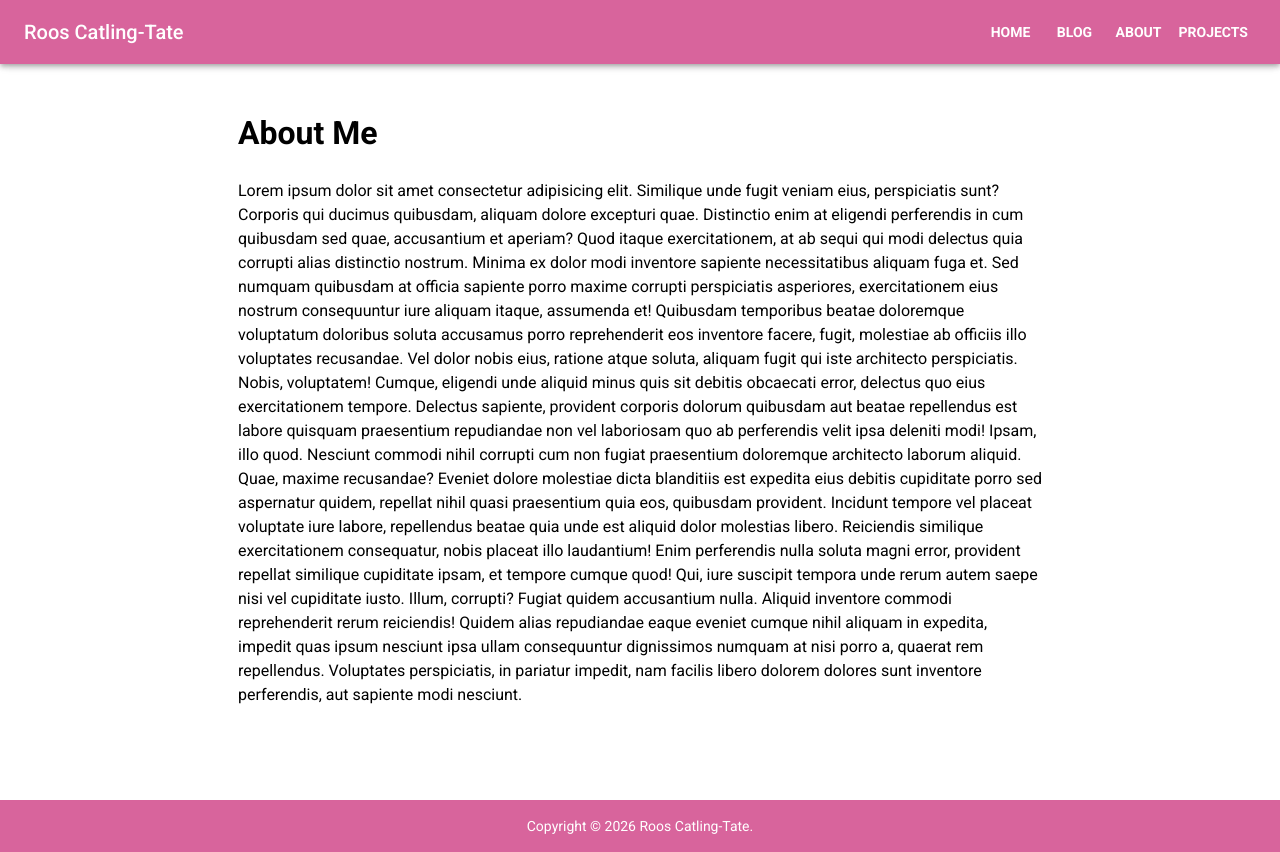
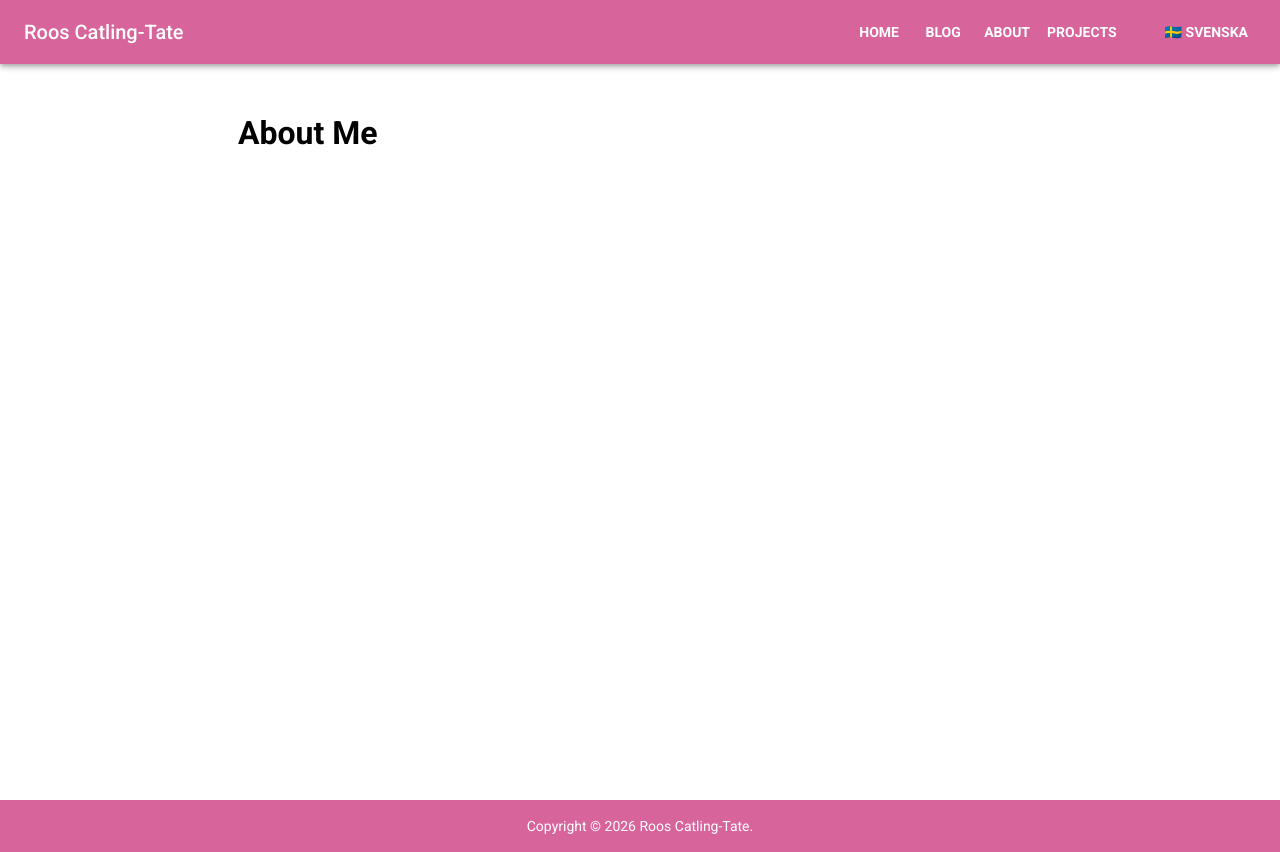
Before and after one commit to Roocatt/roocatt.github.io, a React (Vite) app: page /about in a window 1280 px wide. Built offline with nearby package versions, Linux system fonts and the light colour scheme; a web font is replaced by a local one.

Commit message:
Add i18n stuff

```diff
--- a/package.json
+++ b/package.json
@@ -19,8 +19,10 @@
     "@fontsource/roboto": "^5.2.9",
     "@mui/icons-material": "^7.3.7",
     "@mui/material": "^7.3.7",
+    "i18next": "^25.8.0",
     "react": "^19.2.0",
     "react-dom": "^19.2.0",
+    "react-i18next": "^16.5.3",
     "react-markdown": "^10.1.0",
     "react-router-dom": "^7.12.0"
   },
--- /dev/null
+++ b/src/components/LanguageSelectMenu.tsx
@@ -0,0 +1,54 @@
+import { Button, Menu, MenuItem } from "@mui/material";
+import { useState } from "react";
+import i18n from "../util/i18n";
+import { useTranslation } from "react-i18next";
+
+interface LanguageSelectMenuProps {
+    xs?: {}
+}
+
+export default function LanguageSelectMenu({xs}: LanguageSelectMenuProps) {
+    const [anchorEl, setAnchorEl] = useState<null | HTMLElement>(null);
+    const [selectedIndex, setSelectedIndex] = useState(1);
+    const open = Boolean(anchorEl);
+
+    const {t} = useTranslation();
+    const languageList = Object.keys(i18n.options.resources ?? {})
+
+    const handleClickListItem = (event: React.MouseEvent<HTMLElement>) => {
+        setAnchorEl(event.currentTarget);
+    };
+
+    const handleMenuItemClick = async (
+        _event: React.MouseEvent<HTMLElement>,
+        index: number,
+    ) => {
+        setSelectedIndex(index);
+        await i18n.changeLanguage(languageList[index]);
+        setAnchorEl(null);
+    };
+
+    const handleClose = () => {
+        setAnchorEl(null);
+    };
+
+    return (<>
+        <Button key={'language-button'} sx={{color: '#fff', ...xs}}
+                onClick={handleClickListItem}>{t('lanuages.' + languageList[selectedIndex])}</Button>
+        <Menu id="language-menu" anchorEl={anchorEl} open={open} onClose={handleClose} slotProps={{
+            list: {
+                'aria-labelledby': 'lock-button',
+                role: 'listbox',
+            },
+        }}>
+            {languageList.map((language, index) => (
+                <MenuItem
+                    key={language}
+                    selected={index === selectedIndex}
+                    onClick={(event) => handleMenuItemClick(event, index)}>
+                    {t('lanuages.' + language)}
+                </MenuItem>
+            ))}
+        </Menu>
+    </>)
+}
--- a/src/components/Nav.tsx
+++ b/src/components/Nav.tsx
@@ -5,15 +5,19 @@ import Toolbar from '@mui/material/Toolbar';
 import Typography from '@mui/material/Typography';
 import Button from '@mui/material/Button';
 import { Link } from 'react-router-dom';
+import { useTranslation } from "react-i18next";
+import LanguageSelectMenu from "./LanguageSelectMenu.tsx";
 
 const navItems = [
-    { link: '/', name: 'Home' },
-    { link: '/blog', name: 'Blog' },
-    { link: '/about', name: 'About' },
-    { link: '/projects', name: 'Projects' }
+    { link: '/', name: 'nav.home' },
+    { link: '/blog', name: 'nav.blog' },
+    { link: '/about', name: 'nav.about' },
+    { link: '/projects', name: 'nav.projects' }
 ];
 
 export default function Nav() {
+    const { t } = useTranslation();
+
     return (
         <Box sx={{display: 'flex'}}>
             <CssBaseline/>
@@ -24,12 +28,13 @@ export default function Nav() {
                     </Typography>
                     <Box sx={{display: {xs: 'none', sm: 'block'}}}>
                         {navItems.map((item) => (
-                            <Link key={'link-' + item.name} to={item.link}>
-                                <Button key={'button-' + item.name} sx={{color: '#fff'}}>
-                                    {item.name}
+                            <Link key={'link-' + item.link.replace(/[^a-zA-Z0-9]/g, '')} to={item.link}>
+                                <Button key={'button-' + item.link.replace(/[^a-zA-Z0-9]/g, '')} sx={{color: '#fff'}}>
+                                    {t(item.name)}
                                 </Button>
                             </Link>
                         ))}
+                        <LanguageSelectMenu xs={{ml: 4}}/>
                     </Box>
                 </Toolbar>
             </AppBar>
--- /dev/null
+++ b/src/locales/en/translation.json
@@ -0,0 +1,13 @@
+{
+  "nav": {
+    "home": "Home",
+    "blog": "Blog",
+    "about": "About",
+    "projects": "Projects"
+  },
+  "lanuages": {
+    "en": "🇬🇧 English",
+    "sv": "🇸🇪 Svenska",
+    "fr": "🇫🇷 Français"
+  }
+}
--- /dev/null
+++ b/src/locales/fr/translation.json
@@ -0,0 +1,2 @@
+{
+}
--- /dev/null
+++ b/src/locales/sv/translation.json
@@ -0,0 +1,8 @@
+{
+  "nav": {
+    "home": "Hem",
+    "blog": "Blogg",
+    "about": "Om",
+    "projects": "Projekt"
+  }
+}
--- a/src/main.tsx
+++ b/src/main.tsx
@@ -9,6 +9,7 @@ import '@fontsource/roboto/300.css';
 import '@fontsource/roboto/400.css';
 import '@fontsource/roboto/500.css';
 import '@fontsource/roboto/700.css';
+import './util/i18n.tsx';
 
 /* Temporary condition to just render the actual page in development. */
 if (import.meta.env.DEV) {
--- a/src/pages/About.tsx
+++ b/src/pages/About.tsx
@@ -1,44 +1,10 @@
 import Box from "@mui/material/Box";
-import Typography from "@mui/material/Typography";
 
 export default function About() {
     return (<>
             <Box component="main" sx={{p: 3}}>
                 <h1>About Me</h1>
-                <Typography>
-                    Lorem ipsum dolor sit amet consectetur adipisicing elit. Similique unde
-                    fugit veniam eius, perspiciatis sunt? Corporis qui ducimus quibusdam,
-                    aliquam dolore excepturi quae. Distinctio enim at eligendi perferendis in
-                    cum quibusdam sed quae, accusantium et aperiam? Quod itaque exercitationem,
-                    at ab sequi qui modi delectus quia corrupti alias distinctio nostrum.
-                    Minima ex dolor modi inventore sapiente necessitatibus aliquam fuga et. Sed
-                    numquam quibusdam at officia sapiente porro maxime corrupti perspiciatis
-                    asperiores, exercitationem eius nostrum consequuntur iure aliquam itaque,
-                    assumenda et! Quibusdam temporibus beatae doloremque voluptatum doloribus
-                    soluta accusamus porro reprehenderit eos inventore facere, fugit, molestiae
-                    ab officiis illo voluptates recusandae. Vel dolor nobis eius, ratione atque
-                    soluta, aliquam fugit qui iste architecto perspiciatis. Nobis, voluptatem!
-                    Cumque, eligendi unde aliquid minus quis sit debitis obcaecati error,
-                    delectus quo eius exercitationem tempore. Delectus sapiente, provident
-                    corporis dolorum quibusdam aut beatae repellendus est labore quisquam
-                    praesentium repudiandae non vel laboriosam quo ab perferendis velit ipsa
-                    deleniti modi! Ipsam, illo quod. Nesciunt commodi nihil corrupti cum non
-                    fugiat praesentium doloremque architecto laborum aliquid. Quae, maxime
-                    recusandae? Eveniet dolore molestiae dicta blanditiis est expedita eius
-                    debitis cupiditate porro sed aspernatur quidem, repellat nihil quasi
-                    praesentium quia eos, quibusdam provident. Incidunt tempore vel placeat
-                    voluptate iure labore, repellendus beatae quia unde est aliquid dolor
-                    molestias libero. Reiciendis similique exercitationem consequatur, nobis
-                    placeat illo laudantium! Enim perferendis nulla soluta magni error,
-                    provident repellat similique cupiditate ipsam, et tempore cumque quod! Qui,
-                    iure suscipit tempora unde rerum autem saepe nisi vel cupiditate iusto.
-                    Illum, corrupti? Fugiat quidem accusantium nulla. Aliquid inventore commodi
-                    reprehenderit rerum reiciendis! Quidem alias repudiandae eaque eveniet
-                    cumque nihil aliquam in expedita, impedit quas ipsum nesciunt ipsa ullam
-                    consequuntur dignissimos numquam at nisi porro a, quaerat rem repellendus.
-                    Voluptates perspiciatis, in pariatur impedit, nam facilis libero dolorem
-                    dolores sunt inventore perferendis, aut sapiente modi nesciunt.
-                </Typography>
+
             </Box>
         </>
     )
--- /dev/null
+++ b/src/util/i18n.tsx
@@ -0,0 +1,30 @@
+import i18n from 'i18next';
+import { initReactI18next } from 'react-i18next';
+
+// Import translation resources (example structure)
+import translationEN from '../locales/en/translation.json';
+import translationSV from '../locales/sv/translation.json';
+import translationFR from '../locales/fr/translation.json';
+
+const resources = {
+    en: {
+        translation: translationEN
+    },
+    sv: {
+        translation: translationSV
+    },
+    fr: {
+        translation: translationFR
+    }
+};
+
+i18n.use(initReactI18next).init({
+        resources,
+        lng: 'en',
+        fallbackLng: 'en',
+        interpolation: {
+            escapeValue: false
+        },
+    });
+
+export default i18n;
```
Also changed, not shown: 1 other file (tests, documents, lock files or other folders).
